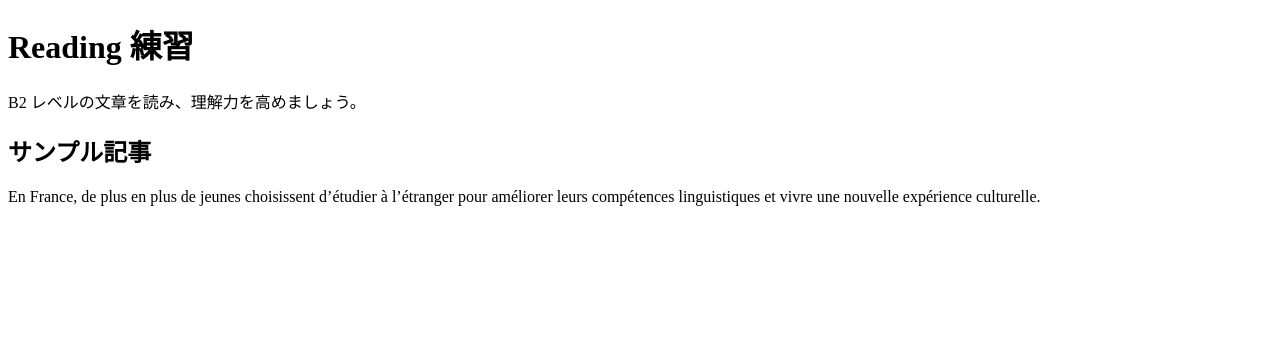
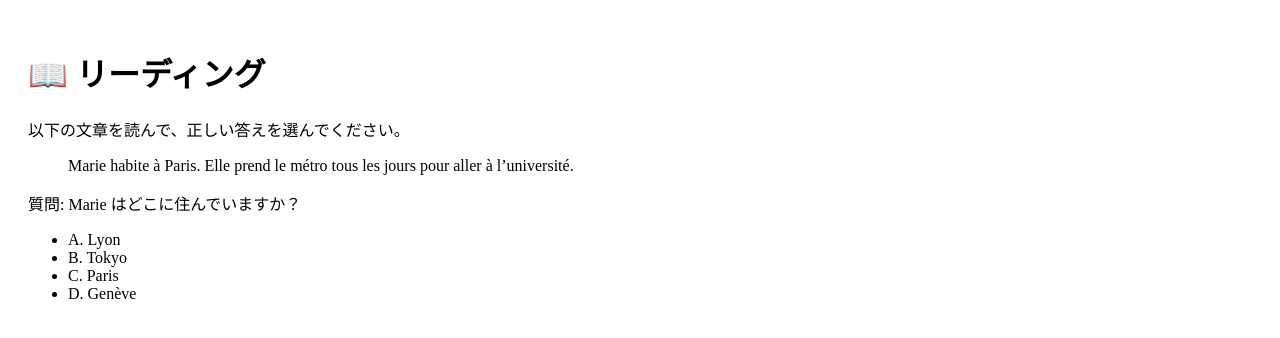
Before and after one commit to Happygeneva/ShinjiB2, a Next.js app: page /reading in a window 1280 px wide. Shown: the top 338 px of the page. Built offline with nearby package versions, Linux system fonts and the light colour scheme.

Commit message:
Update reading.js

```diff
--- a/pages/reading.js
+++ b/pages/reading.js
@@ -1,20 +1,20 @@
 export default function Reading() {
   return (
-    <div className="min-h-screen flex flex-col items-center justify-center bg-green-50 p-6">
-      <h1 className="text-3xl font-bold mb-6">Reading 練習</h1>
-
-      <p className="text-lg mb-4">
-        B2 レベルの文章を読み、理解力を高めましょう。
+    <div style={{ padding: "20px" }}>
+      <h1>📖 リーディング</h1>
+      <p>
+        以下の文章を読んで、正しい答えを選んでください。
       </p>
-
-      <article className="bg-white p-4 rounded-xl shadow-md max-w-xl">
-        <h2 className="font-bold text-xl mb-2">サンプル記事</h2>
-        <p>
-          En France, de plus en plus de jeunes choisissent d’étudier à
-          l’étranger pour améliorer leurs compétences linguistiques et vivre
-          une nouvelle expérience culturelle.
-        </p>
-      </article>
+      <blockquote>
+        Marie habite à Paris. Elle prend le métro tous les jours pour aller à l’université.
+      </blockquote>
+      <p>質問: Marie はどこに住んでいますか？</p>
+      <ul>
+        <li>A. Lyon</li>
+        <li>B. Tokyo</li>
+        <li>C. Paris</li>
+        <li>D. Genève</li>
+      </ul>
     </div>
   );
 }
```
